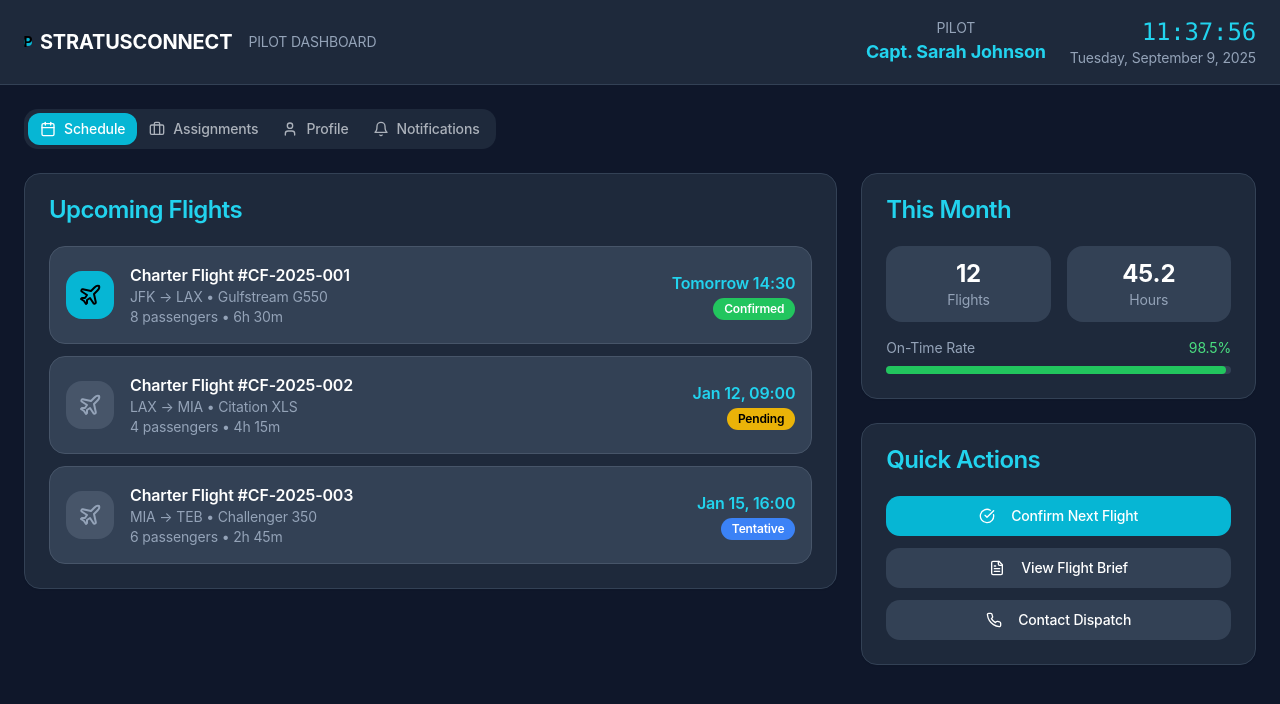
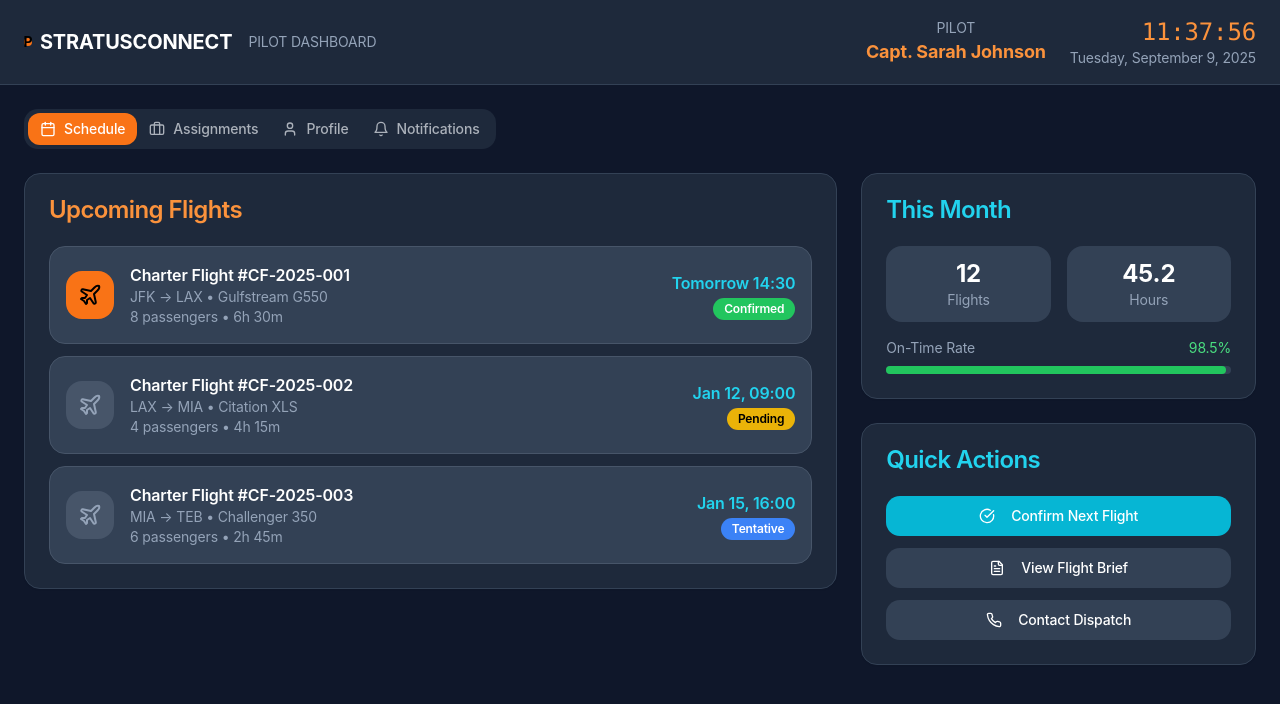
Before and after one commit to Ineedajobfr/stratusconnect, a React (Vite) app: page /demo/pilot in a window 1280 px wide. Shown: the top 704 px of the page. Built offline with nearby package versions, Linux system fonts and the light colour scheme; no server answers.

Commit message:
Update to strong orange accent color - match sexy setup aesthetic

```diff
--- a/src/components/demo/CrewFlightDeck.tsx
+++ b/src/components/demo/CrewFlightDeck.tsx
@@ -49,7 +49,7 @@ export const CrewFlightDeck: React.FC = () => {
         <div className="flex items-center justify-between">
           <div className="flex items-center space-x-4">
             <div className="flex items-center space-x-2">
-              <div className="w-8 h-8 bg-cyan-500 rounded-full flex items-center justify-center">
+              <div className="w-8 h-8 bg-orange-500 rounded-full flex items-center justify-center">
                 <span className="text-black font-bold text-sm">C</span>
               </div>
               <span className="text-xl font-bold">STRATUSCONNECT</span>
@@ -60,12 +60,12 @@ export const CrewFlightDeck: React.FC = () => {
           <div className="flex items-center space-x-6">
             <div className="text-center">
               <div className="text-sm text-slate-400">CREW</div>
-              <div className="text-lg font-bold text-cyan-400">Emma Davis</div>
+              <div className="text-lg font-bold text-orange-400">Emma Davis</div>
             </div>
             <div className="text-right">
-              <div className="text-2xl font-mono text-cyan-400">
-              {formatTime(currentTime)}
-            </div>
+              <div className="text-2xl font-mono text-orange-400">
+                {formatTime(currentTime)}
+              </div>
               <div className="text-sm text-slate-400">{formatDate(currentTime)}</div>
             </div>
           </div>
@@ -75,19 +75,19 @@ export const CrewFlightDeck: React.FC = () => {
       <div className="p-6">
         <Tabs value={activeTab} onValueChange={setActiveTab} className="space-y-6">
           <TabsList className="bg-slate-800 border-slate-700">
-            <TabsTrigger value="schedule" className="data-[state=active]:bg-cyan-500 data-[state=active]:text-white">
+            <TabsTrigger value="schedule" className="data-[state=active]:bg-orange-500 data-[state=active]:text-white">
               <Calendar className="h-4 w-4 mr-2" />
               Schedule
             </TabsTrigger>
-            <TabsTrigger value="assignments" className="data-[state=active]:bg-cyan-500 data-[state=active]:text-white">
+            <TabsTrigger value="assignments" className="data-[state=active]:bg-orange-500 data-[state=active]:text-white">
               <Briefcase className="h-4 w-4 mr-2" />
               Assignments
             </TabsTrigger>
-            <TabsTrigger value="services" className="data-[state=active]:bg-cyan-500 data-[state=active]:text-white">
+            <TabsTrigger value="services" className="data-[state=active]:bg-orange-500 data-[state=active]:text-white">
               <Utensils className="h-4 w-4 mr-2" />
               Services
             </TabsTrigger>
-            <TabsTrigger value="profile" className="data-[state=active]:bg-cyan-500 data-[state=active]:text-white">
+            <TabsTrigger value="profile" className="data-[state=active]:bg-orange-500 data-[state=active]:text-white">
               <User className="h-4 w-4 mr-2" />
               Profile
             </TabsTrigger>
--- a/src/components/demo/PilotCockpit.tsx
+++ b/src/components/demo/PilotCockpit.tsx
@@ -48,7 +48,7 @@ export const PilotCockpit: React.FC = () => {
         <div className="flex items-center justify-between">
           <div className="flex items-center space-x-4">
             <div className="flex items-center space-x-2">
-              <div className="w-8 h-8 bg-cyan-500 rounded-full flex items-center justify-center">
+              <div className="w-8 h-8 bg-orange-500 rounded-full flex items-center justify-center">
                 <span className="text-black font-bold text-sm">P</span>
               </div>
               <span className="text-xl font-bold">STRATUSCONNECT</span>
@@ -59,12 +59,12 @@ export const PilotCockpit: React.FC = () => {
           <div className="flex items-center space-x-6">
             <div className="text-center">
               <div className="text-sm text-slate-400">PILOT</div>
-              <div className="text-lg font-bold text-cyan-400">Capt. Sarah Johnson</div>
+              <div className="text-lg font-bold text-orange-400">Capt. Sarah Johnson</div>
             </div>
             <div className="text-right">
-              <div className="text-2xl font-mono text-cyan-400">
-              {formatTime(currentTime)}
-            </div>
+              <div className="text-2xl font-mono text-orange-400">
+                {formatTime(currentTime)}
+              </div>
               <div className="text-sm text-slate-400">{formatDate(currentTime)}</div>
             </div>
           </div>
@@ -74,19 +74,19 @@ export const PilotCockpit: React.FC = () => {
       <div className="p-6">
         <Tabs value={activeTab} onValueChange={setActiveTab} className="space-y-6">
           <TabsList className="bg-slate-800 border-slate-700">
-            <TabsTrigger value="schedule" className="data-[state=active]:bg-cyan-500 data-[state=active]:text-white">
+            <TabsTrigger value="schedule" className="data-[state=active]:bg-orange-500 data-[state=active]:text-white">
               <Calendar className="h-4 w-4 mr-2" />
               Schedule
             </TabsTrigger>
-            <TabsTrigger value="assignments" className="data-[state=active]:bg-cyan-500 data-[state=active]:text-white">
+            <TabsTrigger value="assignments" className="data-[state=active]:bg-orange-500 data-[state=active]:text-white">
               <Briefcase className="h-4 w-4 mr-2" />
               Assignments
             </TabsTrigger>
-            <TabsTrigger value="profile" className="data-[state=active]:bg-cyan-500 data-[state=active]:text-white">
+            <TabsTrigger value="profile" className="data-[state=active]:bg-orange-500 data-[state=active]:text-white">
               <User className="h-4 w-4 mr-2" />
               Profile
             </TabsTrigger>
-            <TabsTrigger value="notifications" className="data-[state=active]:bg-cyan-500 data-[state=active]:text-white">
+            <TabsTrigger value="notifications" className="data-[state=active]:bg-orange-500 data-[state=active]:text-white">
               <Bell className="h-4 w-4 mr-2" />
               Notifications
             </TabsTrigger>
@@ -98,13 +98,13 @@ export const PilotCockpit: React.FC = () => {
               <div className="lg:col-span-2">
                 <Card className="bg-slate-800 border-slate-700">
                   <CardHeader>
-                    <CardTitle className="text-cyan-400">Upcoming Flights</CardTitle>
+                    <CardTitle className="text-orange-400">Upcoming Flights</CardTitle>
             </CardHeader>
                   <CardContent className="space-y-4">
                     <div className="space-y-3">
                       <div className="flex items-center justify-between p-4 bg-slate-700 rounded-lg border border-slate-600">
                         <div className="flex items-center space-x-4">
-                          <div className="w-12 h-12 bg-cyan-500 rounded-lg flex items-center justify-center">
+                          <div className="w-12 h-12 bg-orange-500 rounded-lg flex items-center justify-center">
                             <Plane className="h-6 w-6 text-black" />
                           </div>
                           <div>
--- a/src/components/demo/UnifiedTerminalLayout.tsx
+++ b/src/components/demo/UnifiedTerminalLayout.tsx
@@ -107,7 +107,7 @@ export const UnifiedTerminalLayout: React.FC<TerminalLayoutProps> = ({
                 key={item.id}
                 className={`w-full flex items-center justify-between px-3 py-2 rounded-lg text-left transition-colors ${
                   item.active
-                    ? 'bg-cyan-500 text-white'
+                    ? 'bg-orange-500 text-white'
                     : 'text-slate-300 hover:bg-slate-700 hover:text-white'
                 }`}
               >
@@ -197,7 +197,7 @@ export const UnifiedTerminalLayout: React.FC<TerminalLayoutProps> = ({
                     <p className="text-sm text-slate-400">Welcome back,</p>
                     <p className="text-sm font-medium text-white">{user.name}</p>
                   </div>
-                  <div className="w-8 h-8 bg-cyan-500 rounded-full flex items-center justify-center text-white text-sm font-semibold">
+                  <div className="w-8 h-8 bg-orange-500 rounded-full flex items-center justify-center text-white text-sm font-semibold">
                     {user.name.split(' ').map(n => n[0]).join('')}
                   </div>
                 </div>
--- a/src/pages/Demo.tsx
+++ b/src/pages/Demo.tsx
@@ -80,7 +80,7 @@ export default function DemoSetup() {
                     </CardDescription>
                   </CardHeader>
                   <CardContent className="text-center">
-                    <Button className="btn-terminal-primary w-full">
+                    <Button className="btn-terminal-accent w-full">
                       View Demo
                     </Button>
                   </CardContent>
```
